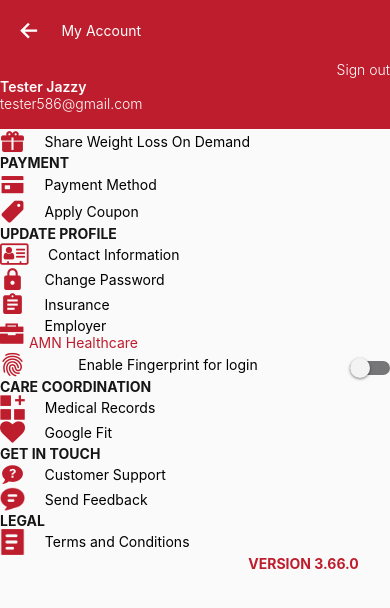
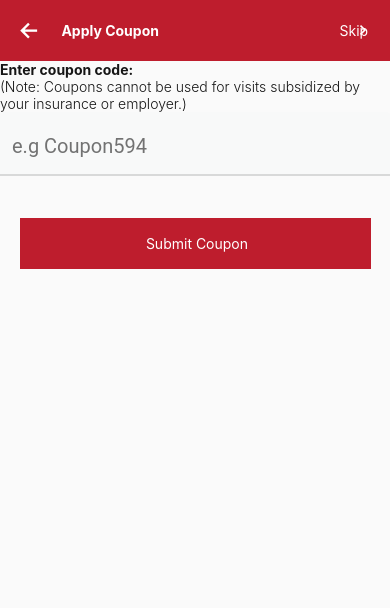
Before and after one commit to DevOski/WeightLossOnDemand, a React Native app: screen /ApplyCoupon in a window 390 px wide. Shown: the top 608 px of the page. Built offline with nearby package versions, Linux system fonts and the light colour scheme; what react-native-dimension would draw is missing.

Commit message:
Apply coupon created

```diff
--- a/src/components/Header/index.js
+++ b/src/components/Header/index.js
@@ -13,15 +13,31 @@ import Ionicons from 'react-native-vector-icons/Ionicons';
 import {colors} from '../../services';
 import {useNavigation} from '@react-navigation/native';
 
-export default function Header({title}) {
+import MaterialIcons from 'react-native-vector-icons/MaterialIcons';
+
+export default function Header({title, skip}) {
   const navigation = useNavigation();
   return (
     <View style={[styles.headerView, styles.row]}>
       <TouchableOpacity onPress={() => navigation.goBack()}>
         <Ionicons name="arrow-back-outline" color={colors.white} size={25} />
       </TouchableOpacity>
-
-      <Text style={styles.title}>{title}</Text>
+      <Text style={[styles.title,styles.bold]}>{title}</Text>
+      {skip && (
+        <View style={styles.skipView}>
+          <TouchableOpacity onPress={() => navigation.goBack()}>
+            <View style={styles.row}>
+              <Text style={styles.title}>{'   '}Skip </Text>
+              <MaterialIcons
+                name="keyboard-arrow-right"
+                color={colors.white}
+                size={20}
+                style={styles.skipIcon}
+              />
+            </View>
+          </TouchableOpacity>
+        </View>
+      )}
     </View>
   );
 }
--- a/src/components/Header/style.js
+++ b/src/components/Header/style.js
@@ -16,4 +16,11 @@ export const styles = StyleSheet.create({
     left: sizes.screenWidth * 0.05,
     fontSize: fontSize.h6,
   },
+  skipView: {
+    left: sizes.screenHeight * 0.2,
+  },
+  skipIcon: {left: sizes.baseMargin},
+  bold: {
+    fontWeight: 'bold',
+  },
 });
--- /dev/null
+++ b/src/screens/ApplyCoupon/index.js
@@ -0,0 +1,49 @@
+import React, {useRef, useState} from 'react';
+import {
+  Image,
+  ImageBackground,
+  SafeAreaView,
+  ScrollView,
+  Switch,
+  Text,
+  TouchableOpacity,
+  View,
+} from 'react-native';
+import Header from '../../components/Header';
+import images from '../../services/utilities/images';
+import {styles} from './style';
+import {TextInput} from 'react-native-paper';
+import {colors} from '../../services';
+export default function ApplyCoupon() {
+  return (
+    <SafeAreaView>
+      <ScrollView style={styles.color}>
+        <View>
+          <Header title={'Apply Coupon'} skip={true} />
+        </View>
+        <View style={styles.padding}>
+          <Text style={styles.couponHead}>Enter coupon code:</Text>
+          <Text style={styles.shareText}>
+            (Note: Coupons cannot be used for visits subsidized by your
+            insurance or employer.)
+          </Text>
+          <TextInput
+            mode="contain"
+            label={'e.g Coupon594'}
+            activeUnderlineColor={colors.secondary}
+            style={{backgroundColor: colors.lightGray, fontSize: 20}}
+          />
+          <View style={styles.top}>
+          <TouchableOpacity>
+            <View style={styles.buttonView}>
+              <Text style={styles.buttonText}> Submit Coupon</Text>
+            </View>
+          </TouchableOpacity>
+        </View>
+        </View>
+
+
+      </ScrollView>
+    </SafeAreaView>
+  );
+}
--- /dev/null
+++ b/src/screens/ApplyCoupon/style.js
@@ -0,0 +1,39 @@
+import {Dimensions, StyleSheet} from 'react-native';
+import {height, width} from 'react-native-dimension';
+import {colors, fontFamily, fontSize, sizes} from '../../services';
+
+export const styles = StyleSheet.create({
+  color: {
+    backgroundColor: '#fafafa',
+    height: sizes.screenHeight,
+  },
+  padding: {
+    padding: sizes.baseMargin,
+    height:10000
+  },
+  couponHead: {
+    fontSize: fontSize.h6,
+    fontWeight: 'bold',
+    color: colors.primary,
+  },
+  shareText: {
+    fontSize: fontSize.h6,
+    fontWeight: '300',
+    color: colors.primary,
+  },
+  buttonView: {
+    alignSelf:'center',
+    backgroundColor: colors.secondary,
+    height: sizes.screenHeight * 0.06,
+    width: sizes.screenWidth * 0.9,
+    alignItems: 'center',
+    justifyContent: 'center',
+  },
+  buttonText: {
+    color: colors.white,
+    fontSize: fontSize.h6,
+  },
+  top:{
+    top:sizes.screenHeight * 0.05
+  }
+});
--- a/src/screens/PaymentMethod/style.js
+++ b/src/screens/PaymentMethod/style.js
@@ -18,6 +18,7 @@ export const styles = StyleSheet.create({
   card: {
     backgroundColor: colors.white,
     padding: sizes.screenHeight * 0.03,
+    marginBottom:sizes.TinyMargin
   },
   row: {
     flexDirection: 'row',
--- a/src/screens/Setting/index.js
+++ b/src/screens/Setting/index.js
@@ -42,7 +42,7 @@ export default function Setting({navigation}) {
           <Text style={[styles.signOutText, styles.left]}>{email}</Text>
         </View>
         <View style={styles.padding}>
-          <TouchableOpacity onPress={()=>navigation.navigate("SharePromo")}>
+          <TouchableOpacity onPress={() => navigation.navigate('SharePromo')}>
             <View style={styles.row}>
               <MaterialCommunityIcons
                 name="gift"
@@ -57,7 +57,8 @@ export default function Setting({navigation}) {
           <Text style={styles.head}>PAYMENT</Text>
         </View>
         <View style={styles.padding}>
-          <TouchableOpacity onPress={()=>navigation.navigate("PaymentMethod")}>
+          <TouchableOpacity
+            onPress={() => navigation.navigate('PaymentMethod')}>
             <View style={styles.row}>
               <Ionicons name="card-sharp" color={colors.secondary} size={25} />
               <Text style={styles.btnText}>Payment Method</Text>
@@ -65,7 +66,7 @@ export default function Setting({navigation}) {
           </TouchableOpacity>
         </View>
         <View style={styles.padding}>
-          <TouchableOpacity>
+          <TouchableOpacity onPress={() => navigation.navigate('ApplyCoupon')}>
             <View style={styles.row}>
               <Ionicons name="pricetag" color={colors.secondary} size={25} />
               <Text style={styles.btnText}>Apply Coupon</Text>
--- a/src/services/config/navigation.js
+++ b/src/services/config/navigation.js
@@ -16,6 +16,7 @@ import MyHealth from '../../screens/MyHealth';
 import Setting from '../../screens/Setting';
 import SharePromo from '../../screens/SharePromo';
 import PaymentMethod from '../../screens/PaymentMethod';
+import ApplyCoupon from '../../screens/ApplyCoupon';
 
 const Stack = createNativeStackNavigator();
 
@@ -25,11 +26,10 @@ export default function MainNavigator() {
     <NavigationContainer>
       <Stack.Navigator screenOptions={{headerShown: false}}>
         <Stack.Screen name="Setting" component={Setting} />
-      <Stack.Screen name="BottomNavs" component={MyTabs} />
-
+        <Stack.Screen name="BottomNavs" component={MyTabs} />
         <Stack.Screen name="SharePromo" component={SharePromo} />
         <Stack.Screen name="PaymentMethod" component={PaymentMethod} />
-
+        <Stack.Screen name="ApplyCoupon" component={ApplyCoupon} />
       </Stack.Navigator>
     </NavigationContainer>
   );
```
